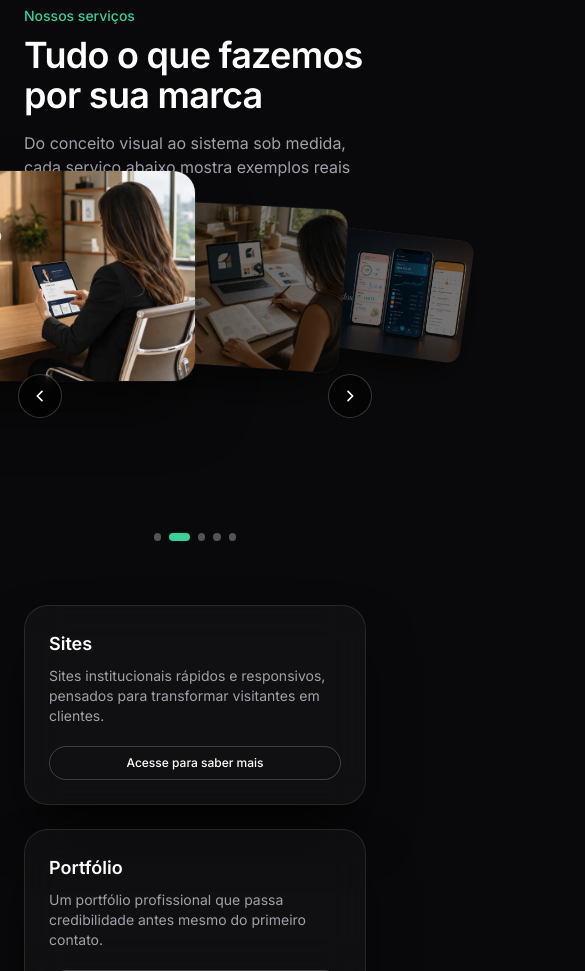
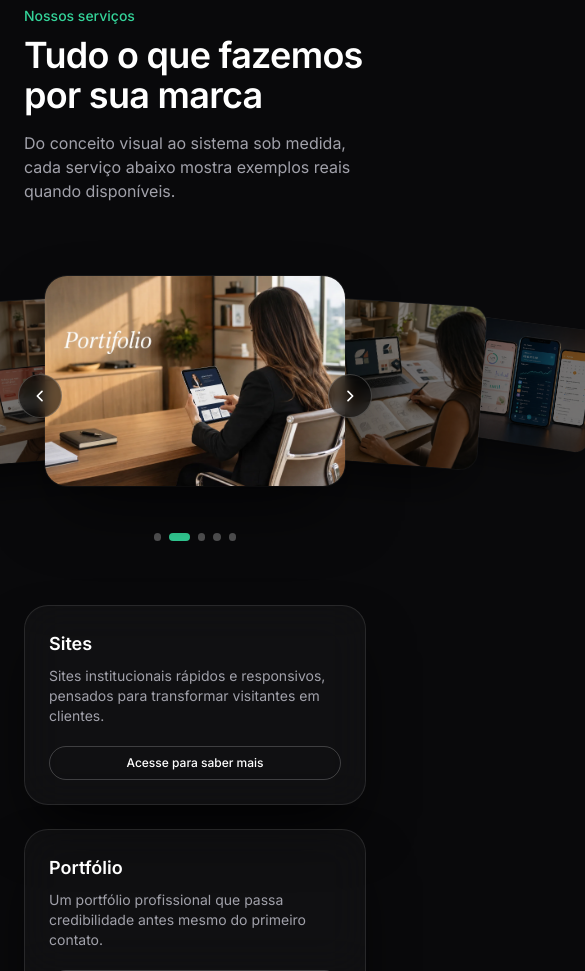
Before and after one commit to DianaBVieira/utopiadesenvolvimentos, a website: page index.html in a window 390 px wide. Shown: the part 2906-3877 px from the top of the page, 585 px wide, since content can reach past the window. Drawn offline with Linux system fonts and the light colour scheme.

Commit message:
Corrige bug de centralizacao dupla no coverflow da secao Servicos
O CSS usava margin negativo (-153px/-230px) para centralizar os cards
E o JS tambem aplicava translate(-50%, -50%) por cima disso, deslocando
todo o carrossel para cima e para a esquerda (por isso ficava em cima
do titulo e fora de centro). Troca para inset:0 + margin:auto no CSS,
removendo o translate redundante do JS.

Co-Authored-By: Claude Sonnet 5 <noreply@anthropic.com>

```diff
--- a/index.html
+++ b/index.html
@@ -255,10 +255,10 @@
     .phone-shot-bg { position: absolute; inset: 0; width: 100%; height: 100%; object-fit: cover; filter: blur(30px) brightness(.5) saturate(1.15); transform: scale(1.2); }
     .project-preview .project-image.phone-shot-fg { position: absolute; top: 50%; left: 50%; width: auto; height: 84%; max-width: 72%; object-fit: contain; transform: translate(-50%, -50%); border-radius: 1.1rem; box-shadow: 0 20px 50px rgba(0,0,0,.6), 0 0 0 1px rgba(255,255,255,.08); z-index: 1; }
     .project-card:hover .project-image.phone-shot-fg { transform: translate(-50%, -50%) scale(1.035); }
-    .coverflow-wrap { position: relative; margin: 8px 0 56px; }
+    .coverflow-wrap { position: relative; margin: 24px 0 56px; }
     .coverflow-stage { position: relative; height: 360px; perspective: 1700px; display: flex; align-items: center; justify-content: center; }
     .coverflow-track { position: relative; width: 100%; height: 100%; list-style: none; margin: 0; padding: 0; transform-style: preserve-3d; }
-    .coverflow-card { position: absolute; left: 50%; top: 50%; width: 460px; height: 306px; margin: -153px 0 0 -230px; border-radius: 22px; overflow: hidden; cursor: pointer; transform-style: preserve-3d; box-shadow: 0 30px 70px -18px rgba(0,0,0,.75), 0 0 0 1px rgba(255,255,255,.06); transition: transform .65s cubic-bezier(.22,1,.36,1), opacity .65s cubic-bezier(.22,1,.36,1); background: #111; }
+    .coverflow-card { position: absolute; inset: 0; margin: auto; width: 460px; height: 306px; border-radius: 22px; overflow: hidden; cursor: pointer; transform-style: preserve-3d; box-shadow: 0 30px 70px -18px rgba(0,0,0,.75), 0 0 0 1px rgba(255,255,255,.06); transition: transform .65s cubic-bezier(.22,1,.36,1), opacity .65s cubic-bezier(.22,1,.36,1); background: #111; }
     .coverflow-card img { width: 100%; height: 100%; object-fit: cover; display: block; user-select: none; -webkit-user-drag: none; }
     .coverflow-card::after { content: ""; position: absolute; inset: 0; background: #000; opacity: .5; transition: opacity .65s ease; pointer-events: none; }
     .coverflow-card.is-active::after { opacity: 0; }
@@ -272,7 +272,7 @@
     .coverflow-dot[aria-selected="true"] { background: #34d399; width: 1.3rem; }
     @media (max-width: 900px) {
       .coverflow-stage { height: 260px; }
-      .coverflow-card { width: 300px; height: 210px; margin: -105px 0 0 -150px; }
+      .coverflow-card { width: 300px; height: 210px; }
       .coverflow-prev { left: -6px; }
       .coverflow-next { right: -6px; }
     }
@@ -915,7 +915,7 @@
           const tz = -ax * DEPTH;
           const ry = -rel * TILT;
           const rz = rel * SIDE_TILT;
-          card.style.transform = `translate(-50%, -50%) translateX(${tx}px) translateZ(${tz}px) rotateY(${ry}deg) rotateZ(${rz}deg) scale(${scale})`;
+          card.style.transform = `translateX(${tx}px) translateZ(${tz}px) rotateY(${ry}deg) rotateZ(${rz}deg) scale(${scale})`;
           card.style.opacity = visible ? '1' : '0';
           card.style.zIndex = String(100 - ax);
           card.style.pointerEvents = visible ? 'auto' : 'none';
```
